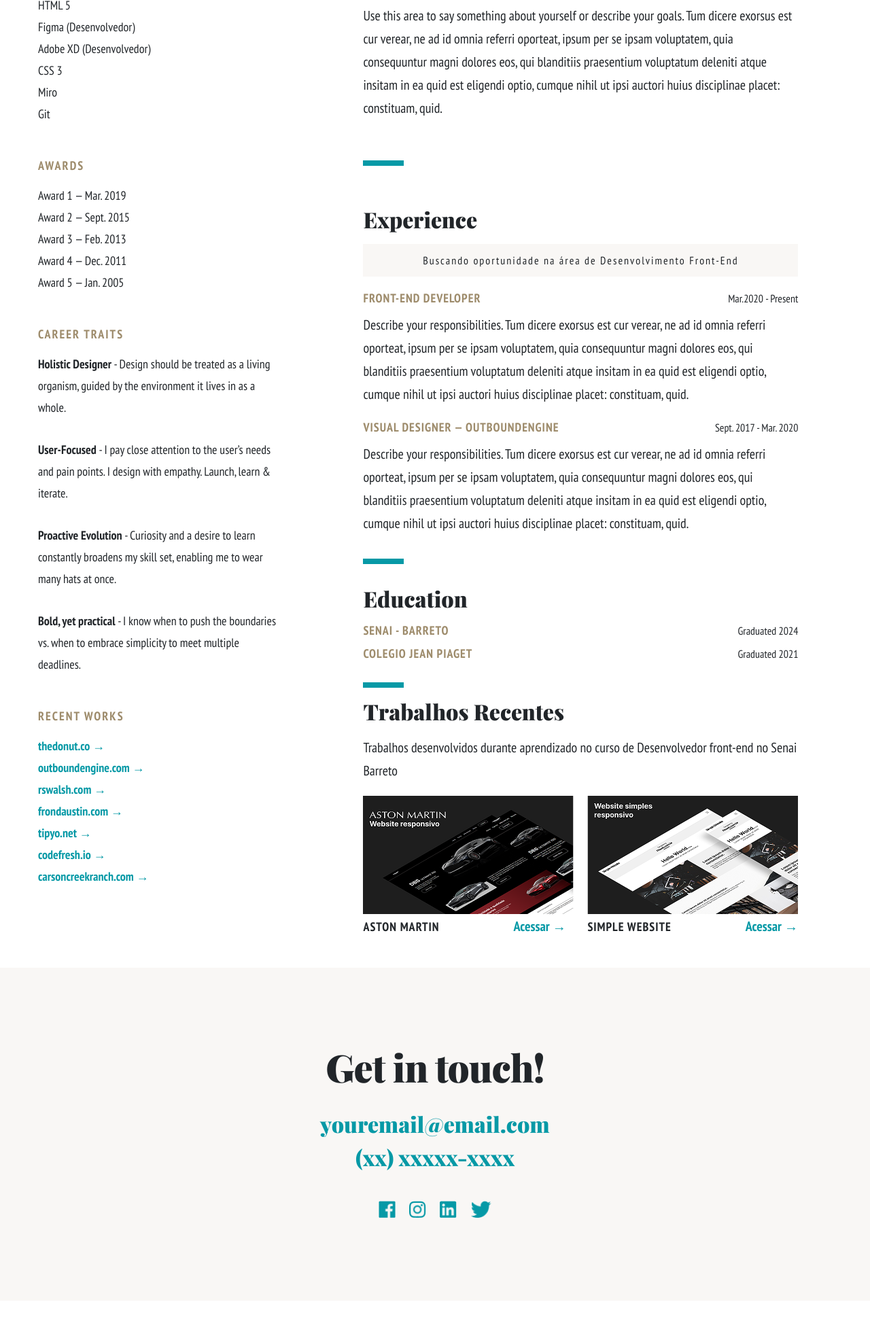
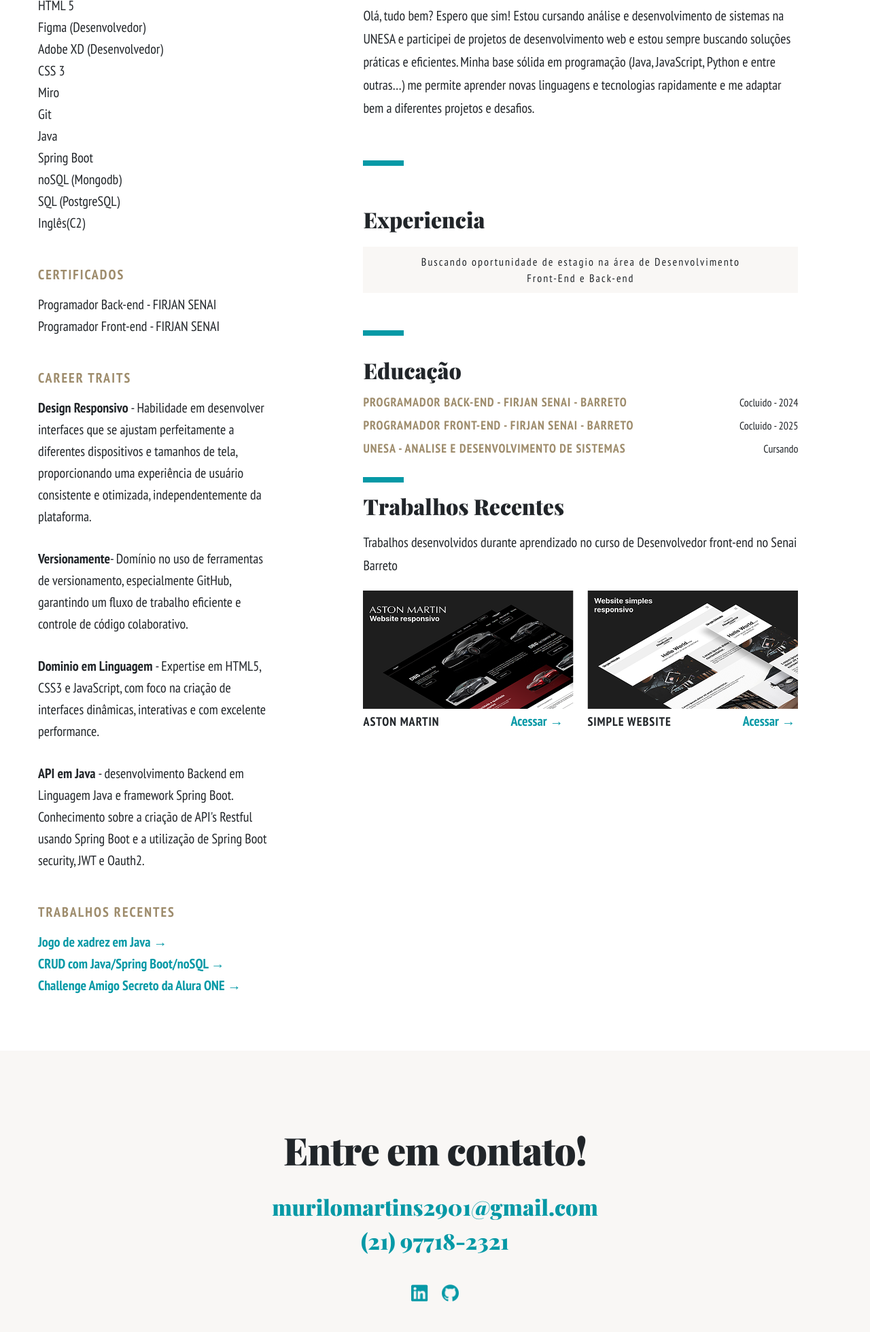
Before and after one commit to MuriloMartins29/Murilo-de-Barros, a plain HTML site: page index.html in a window 1280 px wide. Shown: the part 686-2646 px from the top of the page at 68% size. Before the commit the page ends 2600 px from the top, so only its background shows below. Drawn offline with nearby package versions, Linux system fonts and the light colour scheme; a web font is replaced by a local one.

Commit message:
Adicionando informações ao currículo

```diff
--- a/index.html
+++ b/index.html
@@ -11,7 +11,7 @@
 <link rel="preconnect" href="https://fonts.gstatic.com" crossorigin>
 <link href="https://fonts.googleapis.com/css2?family=PT+Sans+Narrow:wght@400;700&family=Playfair+Display:ital,wght@0,400..900;1,400..900&display=swap" rel="stylesheet">
     <link <link rel="stylesheet" href="main.css">
-    <title>Resume</title>
+    <title>Currículo</title>
 </head>
 <body>
 
@@ -25,11 +25,11 @@
 
             <div class="profile-text">
 
-                <p class="firt-paragraph">Designer / Developer</p>
+                <p class="firt-paragraph">Designer / Desenvolvedor</p>
 
                 <h2 class="name">Murilo de Barros</h2>
 
-                <a class="btn" href="#">CONTACT ME</a>
+                <a class="btn" href="#footer">Entre em Contato</a>
 
             </div>
 
@@ -50,17 +50,20 @@
                 <p class="skillset">CSS 3</p>
                 <p class="skillset">Miro</p>
                 <p class="skillset">Git</p>
+                <p class="skillset">Java</p>
+                <p class="skillset">Spring Boot</p>
+                <p class="skillset">noSQL (Mongodb)</p>
+                <p class="skillset">SQL (PostgreSQL)</p>
+                <p class="skillset">Inglês(C2)</p>
 
             </div>
 
             <div class="card-1b">
 
-                <p class="awards-title">awards</p>
-                <p class="awards">Award 1 — Mar. 2019</p>
-                <p class="awards">Award 2 — Sept. 2015</p>
-                <p class="awards">Award 3 — Feb. 2013</p>
-                <p class="awards">Award 4 — Dec. 2011</p>
-                <p class="awards">Award 5 — Jan. 2005</p>
+                <p class="awards-title">CERTIFICADOS</p>
+                <p class="awards">Programador Back-end - FIRJAN SENAI</p>
+                <p class="awards">Programador Front-end - FIRJAN SENAI</p>
+
 
 
             </div>
@@ -68,24 +71,20 @@
             <div class="card-1c">
 
                 <p class="carrer-traits-title">Career Traits</p>
-                <p class="carrer-traits"><span class="carrer">Holistic Designer</span> - Design should be treated as a living organism, guided by the environment it lives in as a whole.</p>
-                <p class="carrer-traits"><span class="carrer">User-Focused </span>- I pay close attention to the user’s needs and pain points. I design with empathy. Launch, learn & iterate.</p>
-                <p class="carrer-traits"><span class="carrer">Proactive Evolution</span> - Curiosity and a desire to learn constantly broadens my skill set, enabling me to wear many hats at once.</p>
-                <p class="carrer-traits"><span class="carrer">Bold, yet practical</span> - I know when to push the boundaries vs. when to embrace simplicity to meet multiple deadlines.</p>
+                <p class="carrer-traits"><span class="carrer">Design Responsivo</span> - Habilidade em desenvolver interfaces que se ajustam perfeitamente a diferentes dispositivos e tamanhos de tela, proporcionando uma experiência de usuário consistente e otimizada, independentemente da plataforma.</p>
+                <p class="carrer-traits"><span class="carrer">Versionamente</span>- Domínio no uso de ferramentas de versionamento, especialmente GitHub, garantindo um fluxo de trabalho eficiente e controle de código colaborativo.</p>
+                <p class="carrer-traits"><span class="carrer">Dominio em Linguagem</span> - Expertise em HTML5, CSS3 e JavaScript, com foco na criação de interfaces dinâmicas, interativas e com excelente performance.</p>
+                <p class="carrer-traits"><span class="carrer">API em Java</span> - desenvolvimento Backend em Linguagem Java e framework Spring Boot.  Conhecimento sobre a criação de API's Restful usando Spring Boot e a utilização de Spring Boot security, JWT e Oauth2.</p>
 
             </div>
 
             <div class="card-1d">
 
-                <p class="recent-works-title">Recent Works</p>
+                <p class="recent-works-title">Trabalhos Recentes</p>
 
-                <a class="recent-works" href="#">thedonut.co →</a>
-                <a class="recent-works" href="#">outboundengine.com →</a>
-                <a class="recent-works" href="#">rswalsh.com →</a>
-                <a class="recent-works" href="#">frondaustin.com →</a>
-                <a class="recent-works" href="#">tipyo.net →</a>
-                <a class="recent-works" href="#">codefresh.io →</a>
-                <a class="recent-works" href="#">carsoncreekranch.com →</a>
+                <a class="recent-works" href="https://github.com/MuriloMartins29/Chess_System_Java">Jogo de xadrez em Java →</a>
+                <a class="recent-works" href="https://github.com/MuriloMartins29/workshop-springboot-mongodb-CRUD">CRUD com Java/Spring Boot/noSQL →</a>
+                <a class="recent-works" href="https://github.com/MuriloMartins29/challenge-amigo-secreto-HelloOne-ALURA">Challenge Amigo Secreto da Alura ONE →</a>
 
             </div>
 
@@ -95,9 +94,9 @@
 
             <div class="card-2a">
 
-                <h2 class="titulo-section-2a">About Me</h2>
+                <h2 class="titulo-section-2a">Sobre Mim</h2>
 
-                <p class="paragrafo-section-2a">Use this area to say something about yourself or describe your goals.  Tum dicere exorsus est cur verear, ne ad id omnia referri oporteat, ipsum per se ipsam voluptatem, quia consequuntur magni dolores eos, qui blanditiis praesentium voluptatum deleniti atque insitam in ea quid est eligendi optio, cumque nihil ut ipsi auctori huius disciplinae placet: constituam, quid.</p>
+                <p class="paragrafo-section-2a">Olá, tudo bem? Espero que sim! Estou cursando análise e desenvolvimento de sistemas na UNESA e participei de projetos de desenvolvimento web e estou sempre buscando soluções práticas e eficientes. Minha base sólida em programação (Java, JavaScript, Python e entre outras…) me permite aprender novas linguagens e tecnologias rapidamente e me adaptar bem a diferentes projetos e desafios.</p>
 
                 <div class="blue-block"></div>
 
@@ -105,17 +104,17 @@
 
             <div class="card-2b">
 
-                <h2 class="titulo-section-2a">Experience</h2>
+                <h2 class="titulo-section-2a">Experiencia</h2>
 
-                <div class="Rectangle"><p class="Rectangle-paragrafo">Buscando oportunidade na área de Desenvolvimento Front-End</p></div>
+                <div class="Rectangle"><p class="Rectangle-paragrafo">Buscando oportunidade de estagio na área de Desenvolvimento Front-End e Back-end</p></div>
 
                 <div class="title-date-section-2a">
 
-                    <p class="titulo-card-2a">Front-End Developer</p><p class="date">Mar.2020 - Present</p>
+
 
                 </div>
 
-                <p class="paragrafo-section-2a">Describe your responsibilities.  Tum dicere exorsus est cur verear, ne ad id omnia referri oporteat, ipsum per se ipsam voluptatem, quia consequuntur magni dolores eos, qui blanditiis praesentium voluptatum deleniti atque insitam in ea quid est eligendi optio, cumque nihil ut ipsi auctori huius disciplinae placet: constituam, quid.</p>
+
 
             </div>
 
@@ -123,11 +122,11 @@
 
                 <div class="title-date-section-2a">
 
-                    <p class="titulo-card-2a">Visual Designer — OutboundEngine</p><p  class="date">Sept. 2017 - Mar. 2020</p>
+
 
                 </div>
 
-                <p class="paragrafo-section-2a">Describe your responsibilities.  Tum dicere exorsus est cur verear, ne ad id omnia referri oporteat, ipsum per se ipsam voluptatem, quia consequuntur magni dolores eos, qui blanditiis praesentium voluptatum deleniti atque insitam in ea quid est eligendi optio, cumque nihil ut ipsi auctori huius disciplinae placet: constituam, quid.</p>
+
 
             </div>
 
@@ -135,17 +134,23 @@
 
                 <div class="blue-block"></div>
 
-                <h2 class="titulo-section-2a">Education</h2>
+                <h2 class="titulo-section-2a">Educação</h2>
 
                     <div class="title-date-section-2a">
 
-                        <p class="titulo-card-2a">SENAI - Barreto </p> <p class="date">Graduated 2024</p>
+                        <p class="titulo-card-2a">Programador Back-End - FIRJAN SENAI - Barreto </p> <p class="date">Cocluido - 2024</p>
 
                     </div>
 
                     <div class="title-date-section-2a">
 
-                        <p class="titulo-card-2a">Colegio Jean Piaget</p> <p class="date">Graduated 2021</p>
+                        <p class="titulo-card-2a">Programador Front-End - FIRJAN SENAI - Barreto </p> <p class="date">Cocluido - 2025</p>
+
+                    </div>
+
+                    <div class="title-date-section-2a">
+
+                        <p class="titulo-card-2a">UNESA - Analise e Desenvolvimento de Sistemas</p> <p class="date">Cursando</p>
 
                     </div>
 
@@ -211,15 +216,13 @@
 
         <div class="footer-info">
 
-            <h2 class="footer-title">Get in touch!</h2>
-            <p class="email">youremail@email.com</p>
-            <p class="numero">(xx) xxxxx-xxxx</p>
+            <h2 class="footer-title">Entre em contato!</h2>
+            <a class="email" href="mailto:murilomartins2901@gmail.com">murilomartins2901@gmail.com</a>
+            <p class="numero">(21) 97718-2321</p>
 
             <ul class="rede-social">
-                <li class="list-social"><a class="rede-social-1" href="#"><img src="imgs/facebook.png"></a></li>
-                <li class="list-social"><a class="rede-social-1" href="#"><img src="imgs/instagram.png"></a></li>
-                <li class="list-social"><a class="rede-social-1" href="#"><img src="imgs/linkedin.png"></a></li>
-                <li class="list-social"><a class="rede-social-1" href="#"><img src="imgs/twitter.png"></a></li>
+                <li class="list-social"><a class="rede-social-1" href="www.linkedin.com/in/murilo-martins-458764250" target="_blank"><img src="imgs/linkedin.png"></a></li>
+                <li class="list-social"><a class="rede-social-1" href="https://github.com/MuriloMartins29" target="_blank"><img src="imgs/github.png"></a></li>
             </ul>
 
         </div>
--- a/main.css
+++ b/main.css
@@ -128,7 +128,7 @@ body{
 .carrer-traits-title,
 .recent-works-title {
     font-weight: 700;
-    font-size: 18px;
+    font-size: 20px;
     line-height: 24px;
     letter-spacing: 2px;
     text-transform: uppercase;
@@ -137,31 +137,34 @@ body{
 
 .skillset,
 .awards {
+    font-family: PT Sans Narrow, sans-serif;
     font-weight: 400;
-    font-size: 18px;
+    font-size: 20px;
     line-height: 32px;
     letter-spacing: 0px;
     margin: 0 auto;
 }
 
 .carrer-traits {
+    font-family: PT Sans Narrow, sans-serif;
     font-weight: 400;
-    font-size: 18px;
+    font-size: 20px;
     line-height: 32px;
     letter-spacing: 0px;
     margin-bottom: 30px;
 }
 
 .carrer {
+    font-family: PT Sans Narrow, sans-serif;
     font-weight: 700;
-    font-size: 18px;
+    font-size: 20px;
     line-height: 32px;
     letter-spacing: 0px;
 }
 
 .recent-works {
     font-weight: 700;
-    font-size: 18px;
+    font-size: 20px;
     line-height: 32px;
     letter-spacing: 0px;
     color: var(--primary);
@@ -197,12 +200,13 @@ body{
 .Rectangle {
     display: flex;
     background-color: var(--bg-header);
-    padding: 12px 62px;
-    margin-bottom: 20px;
+    padding: 10px 70px;
+    margin-top: 20px;
+    margin-bottom: 10px;
 }
 .Rectangle-paragrafo{
     width: 100%;
-    height: 24px;
+    height: auto;
     margin: 0 auto;
     font-family: PT Sans Narrow;
     font-weight: 400;
@@ -283,7 +287,8 @@ body{
     line-height: 24px;
     letter-spacing: 1px;
     text-transform: uppercase;
-    margin-right: 109px;
+    margin-right: 105px;
+    height: auto;
 }
 .Acessar-trabalhos {
     font-family: PT Sans Narrow;
@@ -347,6 +352,10 @@ body{
     margin: 0.5rem auto;
     color: var(--primary);
     word-break: break-word;
+    text-decoration: none;
+}
+a.email:hover{
+    color: var(--secundary);
 }
 
 .rede-social {
@@ -448,6 +457,12 @@ body{
     .card-2f .titulo-section-2a {
         margin-top: 40px;
     }
+    .card-2e .blue-block{
+        margin-bottom: 20px;
+    }
+    .card-2f .blue-block{
+        margin-top: 20px;
+    }
     .card-2b .titulo-section-2a{
         margin-top: 40px;
     }
@@ -463,12 +478,22 @@ body{
     }
     .Trabalhos-card {
         width: 100%;
+        margin: 0 auto;
+        align-content: baseline;
     }
     .Rectangle{
-        padding-bottom: 40px;
+        padding: 20px 40px;
     }
     .card-2g .blue-block {
        display: none;
+    }
+    .imagem-card1 img {
+        margin: 0 auto;
+        width: 290px;
+    }
+    .imagem-card2 img{
+        margin: 0 auto;
+        width: 290px;
     }
 
 }
```
Also changed, not shown: imgs/github.png (added).
